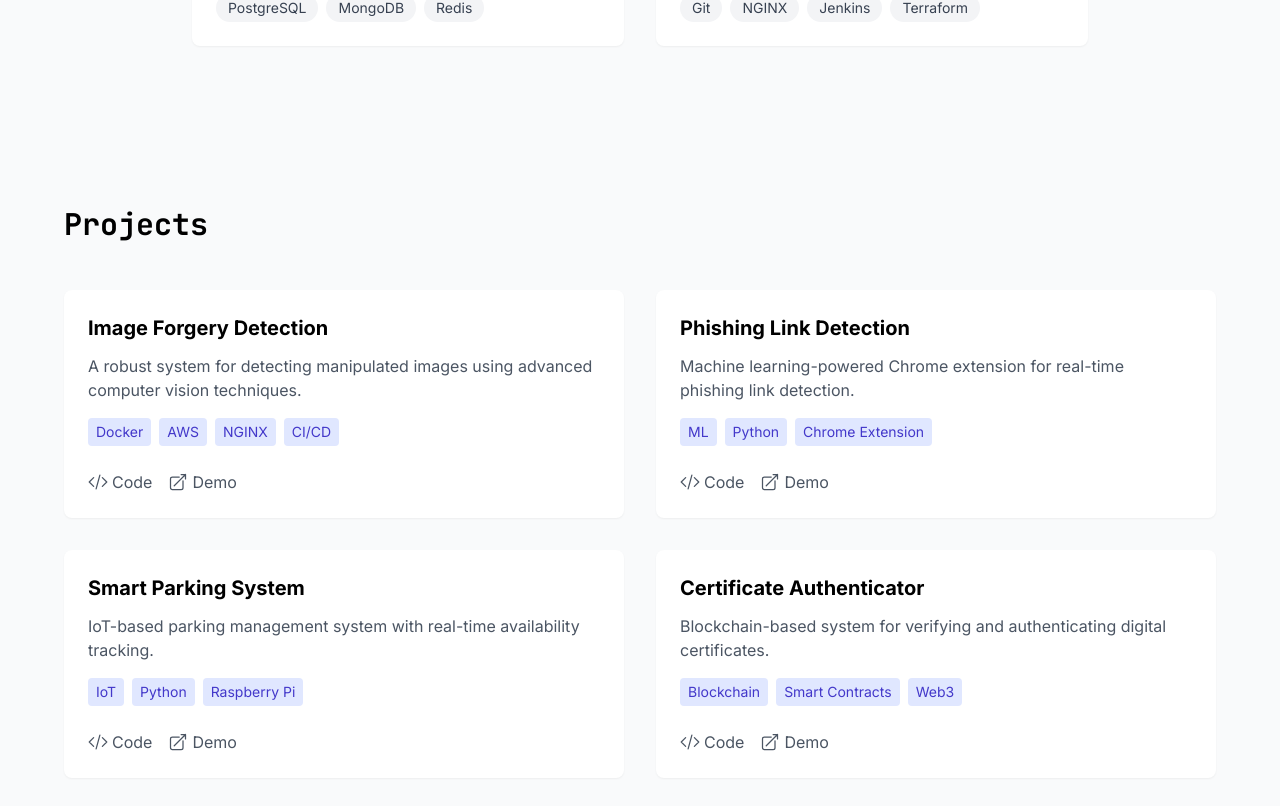
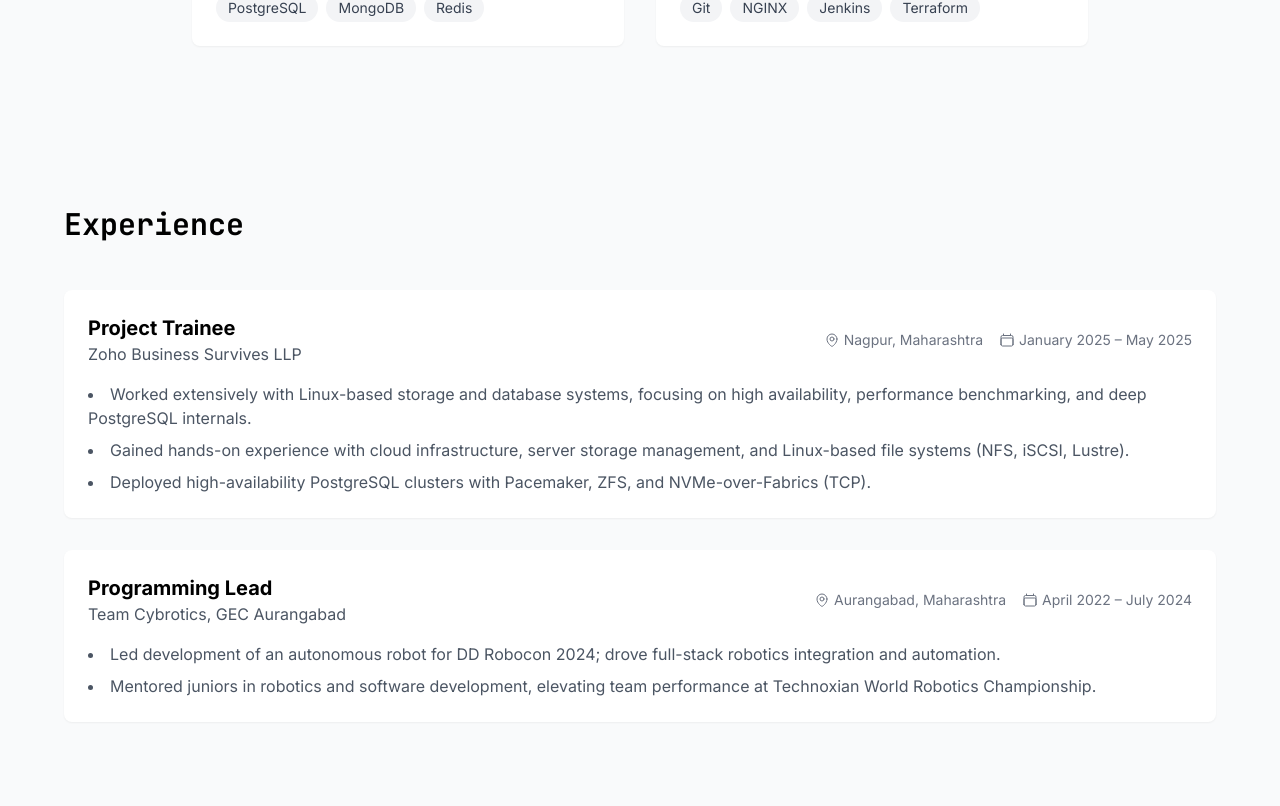
Before and after one commit to pratikwayal01/Pratiks-Portfolio, a React (Vite) app: page / in a window 1280 px wide. Shown: the part 1554-2360 px from the top of the page. Built offline with nearby package versions, Linux system fonts and the light colour scheme.

Commit message:
add experiece section

```diff
--- a/src/App.tsx
+++ b/src/App.tsx
@@ -3,6 +3,7 @@ import { motion } from 'framer-motion'
 import Navbar from './components/Navbar'
 import Hero from './components/Hero'
 import About from './components/About'
+import Experience from './components/Experience'
 import Projects from './components/Projects'
 import Blog from './components/Blog'
 import Contact from './components/Contact'
@@ -18,6 +19,7 @@ function App() {
         <main>
           <Hero />
           <About />
+          <Experience />
           <Projects />
           <Blog />
           <Contact />
--- a/src/components/About.tsx
+++ b/src/components/About.tsx
@@ -1,4 +1,3 @@
-import React from 'react'
 import { motion } from 'framer-motion'
 
 const skills = [
--- a/src/components/Blog.tsx
+++ b/src/components/Blog.tsx
@@ -1,4 +1,3 @@
-import React from 'react'
 import { motion } from 'framer-motion'
 import { CalendarIcon, ClockIcon } from '@heroicons/react/24/outline'
 
--- /dev/null
+++ b/src/components/Experience.tsx
@@ -0,0 +1,79 @@
+import { motion } from 'framer-motion'
+import { MapPinIcon, CalendarIcon } from '@heroicons/react/24/outline'
+
+const experiences = [
+  {
+    title: 'Project Trainee',
+    company: 'Zoho Business Survives LLP',
+    location: 'Nagpur, Maharashtra',
+    period: 'January 2025 – May 2025',
+    points: [
+      'Worked extensively with Linux-based storage and database systems, focusing on high availability, performance benchmarking, and deep PostgreSQL internals.',
+      'Gained hands-on experience with cloud infrastructure, server storage management, and Linux-based file systems (NFS, iSCSI, Lustre).',
+      'Deployed high-availability PostgreSQL clusters with Pacemaker, ZFS, and NVMe-over-Fabrics (TCP).'
+    ]
+  },
+  {
+    title: 'Programming Lead',
+    company: 'Team Cybrotics, GEC Aurangabad',
+    location: 'Aurangabad, Maharashtra',
+    period: 'April 2022 – July 2024',
+    points: [
+      'Led development of an autonomous robot for DD Robocon 2024; drove full-stack robotics integration and automation.',
+      'Mentored juniors in robotics and software development, elevating team performance at Technoxian World Robotics Championship.'
+    ]
+  }
+]
+
+const Experience = () => {
+  return (
+    <section id="experience" className="py-20">
+      <motion.div
+        initial={{ opacity: 0, y: 20 }}
+        whileInView={{ opacity: 1, y: 0 }}
+        viewport={{ once: true }}
+        transition={{ duration: 0.5 }}
+        className="max-w-6xl mx-auto"
+      >
+        <h2 className="text-3xl font-bold font-mono mb-12 dark:text-white">Experience</h2>
+
+        <div className="space-y-8">
+          {experiences.map((exp, index) => (
+            <motion.div
+              key={index}
+              initial={{ opacity: 0, y: 20 }}
+              whileInView={{ opacity: 1, y: 0 }}
+              viewport={{ once: true }}
+              transition={{ duration: 0.5, delay: index * 0.1 }}
+              className="bg-white dark:bg-gray-800 rounded-lg p-6 shadow-sm hover:shadow-md transition-shadow"
+            >
+              <div className="flex flex-col md:flex-row md:items-center md:justify-between mb-4">
+                <div>
+                  <h3 className="text-xl font-bold dark:text-white">{exp.title}</h3>
+                  <p className="text-gray-600 dark:text-gray-300">{exp.company}</p>
+                </div>
+                <div className="flex items-center gap-4 mt-2 md:mt-0">
+                  <div className="flex items-center gap-1 text-sm text-gray-500 dark:text-gray-400">
+                    <MapPinIcon className="h-4 w-4" />
+                    <span>{exp.location}</span>
+                  </div>
+                  <div className="flex items-center gap-1 text-sm text-gray-500 dark:text-gray-400">
+                    <CalendarIcon className="h-4 w-4" />
+                    <span>{exp.period}</span>
+                  </div>
+                </div>
+              </div>
+              <ul className="list-disc list-inside space-y-2 text-gray-600 dark:text-gray-300">
+                {exp.points.map((point, idx) => (
+                  <li key={idx}>{point}</li>
+                ))}
+              </ul>
+            </motion.div>
+          ))}
+        </div>
+      </motion.div>
+    </section>
+  )
+}
+
+export default Experience
--- a/src/components/Hero.tsx
+++ b/src/components/Hero.tsx
@@ -30,7 +30,7 @@ const Hero = () => {
             className="inline-flex items-center px-6 py-3 border border-transparent text-base font-medium rounded-md text-white bg-indigo-600 hover:bg-indigo-700 transition-colors"
           >
             <ArrowDownTrayIcon className="h-5 w-5 mr-2" />
-            Download Resume
+            <a href="https://drive.google.com/file/d/1FympfGyzprgnOhcsv5kXNQkfWYSjYP4d/view?usp=sharing" target="_blank" rel="noopener noreferrer">Download Resume</a>
           </motion.button>
         </motion.div>
       </div>
--- a/src/components/Navbar.tsx
+++ b/src/components/Navbar.tsx
@@ -1,4 +1,4 @@
-import { useState } from 'react'
+import { useState, useEffect } from 'react'
 import { motion } from 'framer-motion'
 import { SunIcon, MoonIcon, XMarkIcon, Bars3Icon } from '@heroicons/react/24/outline'
 
@@ -10,9 +10,23 @@ interface NavbarProps {
 const Navbar = ({ darkMode, setDarkMode }: NavbarProps) => {
   const [isOpen, setIsOpen] = useState(false)
 
+  // Load dark mode preference from localStorage on component mount
+  useEffect(() => {
+    const savedDarkMode = localStorage.getItem('darkMode')
+    if (savedDarkMode !== null) {
+      setDarkMode(savedDarkMode === 'true')
+    }
+  }, [setDarkMode])
+
+  // Save dark mode preference to localStorage when it changes
+  useEffect(() => {
+    localStorage.setItem('darkMode', darkMode.toString())
+  }, [darkMode])
+
   const navItems = [
     { name: 'Home', href: '#home' },
     { name: 'About', href: '#about' },
+    { name: 'Experience', href: '#experience' },
     { name: 'Projects', href: '#projects' },
     { name: 'Blog', href: '#blog' },
     { name: 'Contact', href: '#contact' },
@@ -24,7 +38,7 @@ const Navbar = ({ darkMode, setDarkMode }: NavbarProps) => {
         <motion.div
           initial={{ opacity: 0, x: -20 }}
           animate={{ opacity: 1, x: 0 }}
-          className="text-2xl font-bold font-mono"
+          className="text-2xl font-bold font-mono dark:text-white"
         >
           PW
         </motion.div>
```
Also changed, not shown: 1 other file (tests, documents, lock files or other folders).
